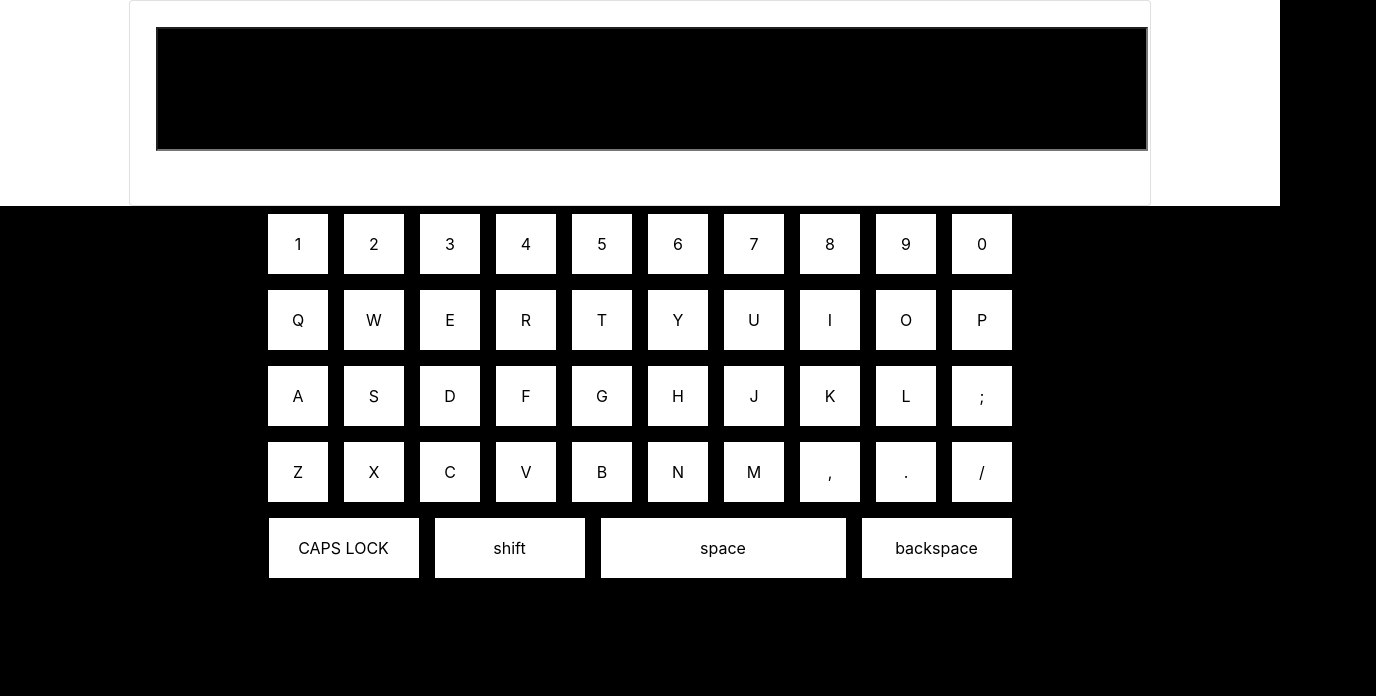
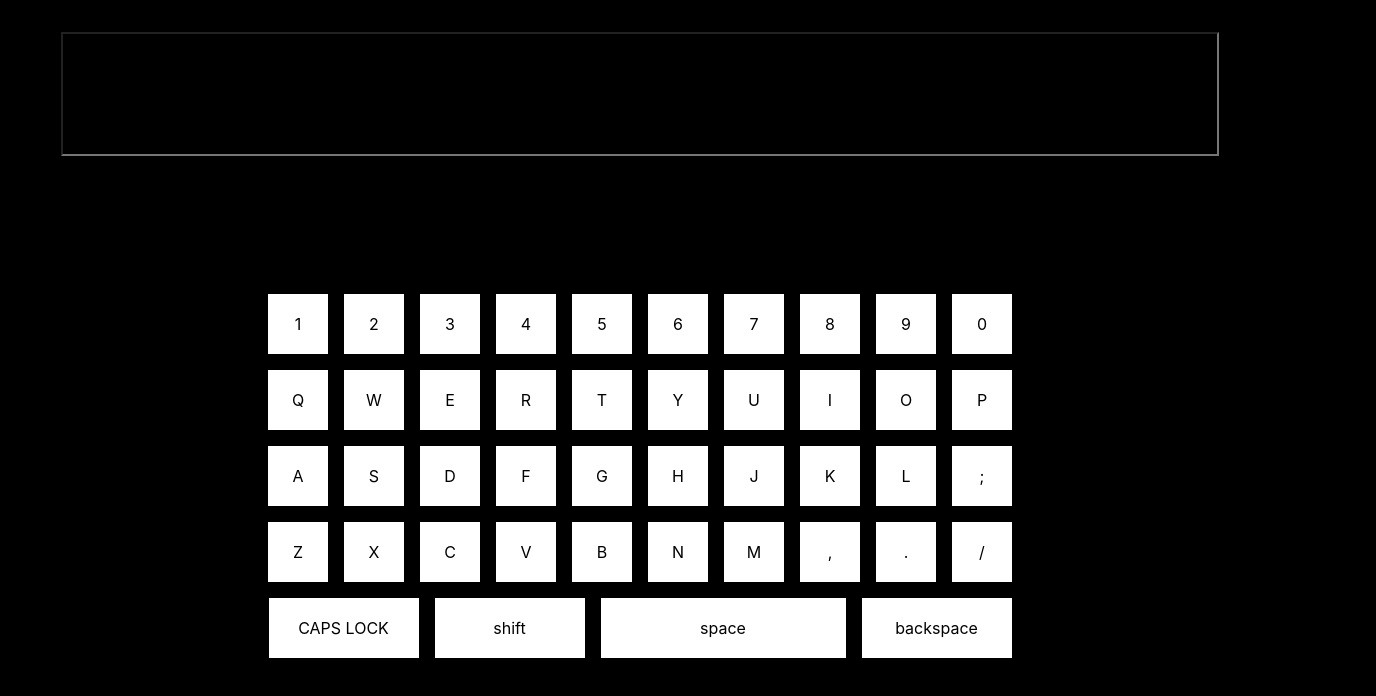
Before and after one commit to pranjalshrivastav1012/virtualKeyboard, a React (Create React App) app: page / in a window 1280 px wide. Shown: the top 696 px of the page, 1376 px wide, since content can reach past the window. Built offline with nearby package versions, Linux system fonts and the light colour scheme.

Commit message:
state ready

```diff
--- a/src/App.js
+++ b/src/App.js
@@ -29,11 +29,11 @@ function App() {
     flagg ? setconsoleVal(val.toUpperCase()) : setconsoleVal(val.toLowerCase());
     let presses = buttonPresses + 1;
     setButtonPresses(presses);
-    //shuffleBoard();
+    shuffleBoard();
   }
 
   const [values, setvalues] = useState([
-    ['!', '@', '#', '$', '%', '^', '&', '*', '(', ')'],
+    //['!', '@', '#', '$', '%', '^', '&', '*', '(', ')'],
     ['1','2','3','4','5','6','7','8','9','0'],
   ['Q','W','E','R','T','Y','U','I','O','P'],
   ['A','S','D','F','G','H','J','K','L',';'],
@@ -68,23 +68,22 @@ function App() {
   var buttonsArray = [];
 
   function shuffleBoard() {
-    let value_temp = [];
-    for (var i = 0; i < values.length; i++) {
-      value_temp.push([]);
-      for (var j = 0; j < values[i].length; j++) {
-        value_temp[i].push([]);
-      }
-    }
-    for (var i = 0; i < values.length; i++) {
-        for (var j = 0; j < values[i].length; j++) {
-            var i1 = Math.floor(Math.random() * (values.length));
-            var j1 = Math.floor(Math.random() * (values.length));
+    let value_temp = values;
+    // for (var i = 0; i < values.length; i++) {
+    //   value_temp.push([]);
+    //   for (var j = 0; j < values[i].length; j++) {
+    //     value_temp[i].push([]);
+    //   }
+    // }
+    for (var i = 0; i < value_temp.length; i++) {
+        for (var j = 0; j < value_temp[i].length; j++) {
+            var i1 = Math.floor(Math.random() * (value_temp.length));
+            var j1 = Math.floor(Math.random() * (value_temp.length));
 
-            var temp = values[i][j];
-            value_temp[i][j] = values[i1][j1];
+            var temp = value_temp[i][j];
+            value_temp[i][j] = value_temp[i1][j1];
             value_temp[i1][j1] = temp;
         }
-
     }
     setvalues(value_temp);
   }
@@ -108,17 +107,17 @@ function App() {
 
   <div className={'button-row'}>
     {
-    shiftFlag ? buttonsArray[0] : buttonsArray[1]
+    buttonsArray[0]
     }
+  </div>
+  <div className={'button-row'}>
+    {buttonsArray[1]}
   </div>
   <div className={'button-row'}>
     {buttonsArray[2]}
   </div>
   <div className={'button-row'}>
     {buttonsArray[3]}
-  </div>
-  <div className={'button-row'}>
-    {buttonsArray[4]}
   </div>
 
     </div>
--- a/src/components/button/index.css
+++ b/src/components/button/index.css
@@ -11,4 +11,5 @@
 
 .button:hover {
     background-color: grey;
+    cursor: pointer;
 }
--- a/src/components/jumbotron/index.css
+++ b/src/components/jumbotron/index.css
@@ -1,8 +1,14 @@
 .jumbotron{
     height: 100px;
-    width: 100%;
+    width: 80%;
     padding:10px;
     background-color: black;
     color: white;
-
+    font-size: 45px;
+    margin: 5px 20px 75px;
 }
+.jumbtron-container {
+    display: flex;
+    justify-content: center;
+    align-items: center;
+}
--- a/src/components/jumbotron/index.js
+++ b/src/components/jumbotron/index.js
@@ -8,8 +8,10 @@ import './index.css';
 const useStyles = makeStyles({
 
     root: {
-      minWidth: 1000,
-      padding:10
+      minWidth: 1450,
+      padding:10,
+      backgroundColor:'black',
+
     },
 
     title: {
@@ -23,6 +25,7 @@ const useStyles = makeStyles({
 function Jumbotron (props) {
 
   const [value, setValue] = useState("");
+  const [v,setv] = useState("");
 
   const classes = useStyles();
 
@@ -41,7 +44,8 @@ function Jumbotron (props) {
 
   return (
     <Card className={classes.root} variant="outlined">
-      <CardContent>
+      <CardContent >
+      <div className="jumbtron-container">
       <input
            type="text"
            name="console"
@@ -49,6 +53,7 @@ function Jumbotron (props) {
            onChange={(data) => onInputChange(data)}
            className="jumbotron"
       />
+      </div>
       {/* <input
        type="text"
        name="input"
--- a/src/index.css
+++ b/src/index.css
@@ -63,6 +63,7 @@ code {
 }
 .capslock:hover{
   background-color: grey;
+  cursor: pointer;
 }
 
 .shift{
@@ -79,6 +80,7 @@ code {
 }
 .shift:hover{
   background-color: grey;
+  cursor: pointer
 }
 
 .space{
@@ -95,6 +97,7 @@ code {
 }
 .space:hover{
   background-color: grey;
+  cursor: pointer
 }
 .backspace{
 
@@ -110,4 +113,5 @@ code {
 }
 .backspace:hover{
   background-color: grey;
+  cursor: pointer
 }
```
